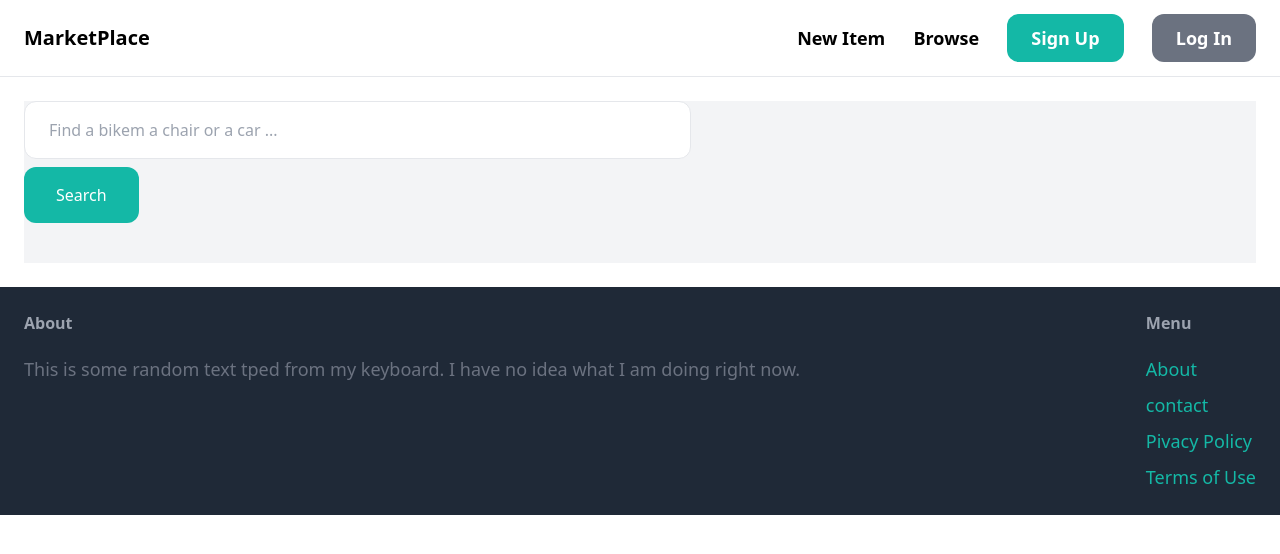
After one commit to Sam-Ouedraogo/ecommerce_webapp, a Django app: template marketplace/item/templates/item/items.html in a window 1280 px wide. The commit adds this page. Shown: the top 554 px of the page. Run offline with Django 3.2, Linux system fonts and the light colour scheme; the template is opened without the code that fills it, so the values that code supplies are empty; some libraries are stand-ins or nearby versions.

Commit message:
search feature added

```diff
--- a/marketplace/core/templates/core/base.html
+++ b/marketplace/core/templates/core/base.html
@@ -19,7 +19,7 @@
 
         <div class="space-x-6">
             <a href="{% url 'item:new' %}" class="text-lg font-semibold  hover:text-gray-500">New Item</a>
-            <a href="#" class="text-lg font-semibold hover:text-gray-500">Browse</a>
+            <a href="{% url 'item:items' %}" class="text-lg font-semibold hover:text-gray-500">Browse</a>
 
             {% if request.user.is_authenticated %}
 
--- /dev/null
+++ b/marketplace/item/templates/item/items.html
@@ -0,0 +1,33 @@
+{% extends 'core/base.html' %}
+
+{%block titlt %} Items {% endblock%}
+
+{%block content%}
+<div class = 'pb-6 grid grid-col-4 gap-4 bg-gray-100'>
+    <div class="col-span-1">
+        <form method="get" action="{% url 'item:items' %}">
+            <input name="query" class="w-full py-4  px-6 border rounded-xl" type="text" value="{{query}}" placeholder="Find a bikem a chair or a car ...">
+
+            <button class="mt-2 py-4 px-8 bg-teal-500 text-white rounded-xl">Search</button>
+        </form>
+    </div>
+    <div class="col-span-3">
+        <div class="grid grid-cols-3 gap-3">
+            {% for item in items %}
+                <div>
+                    <a href="{% url 'item:detail' item.id %}">
+                        <div>
+                            <img src="{{item.image.url}}" class="rounded-t-xl">
+                        </div>
+                        <div class="p-6 bg-white rounded-b-xl">
+                            <h2 class="text-2xl">{{item.name}}</h2>
+                            <p class="text-gray-500">Price: ${{item.price}}</p>
+                        </div>
+                    </a>
+                </div>
+
+            {% endfor %}
+        </div>
+    </div>
+</div>
+{%endblock%}
--- a/marketplace/item/urls.py
+++ b/marketplace/item/urls.py
@@ -4,9 +4,10 @@ from . import views
 app_name = "item"
 
 urlpatterns = [
+    path('', views.items, name = 'items'),
     path('new/', views.new, name = 'new'),
     path('<int:pk>/', views.detail, name='detail'),
     path('<int:pk>/delete/', views.delete, name='delete'),
-        path('<int:pk>/edit/', views.edit, name='edit'),
+    path('<int:pk>/edit/', views.edit, name='edit'),
 
 ]
```
Also changed, not shown: marketplace/item/views.py (+12 -0 lines).
